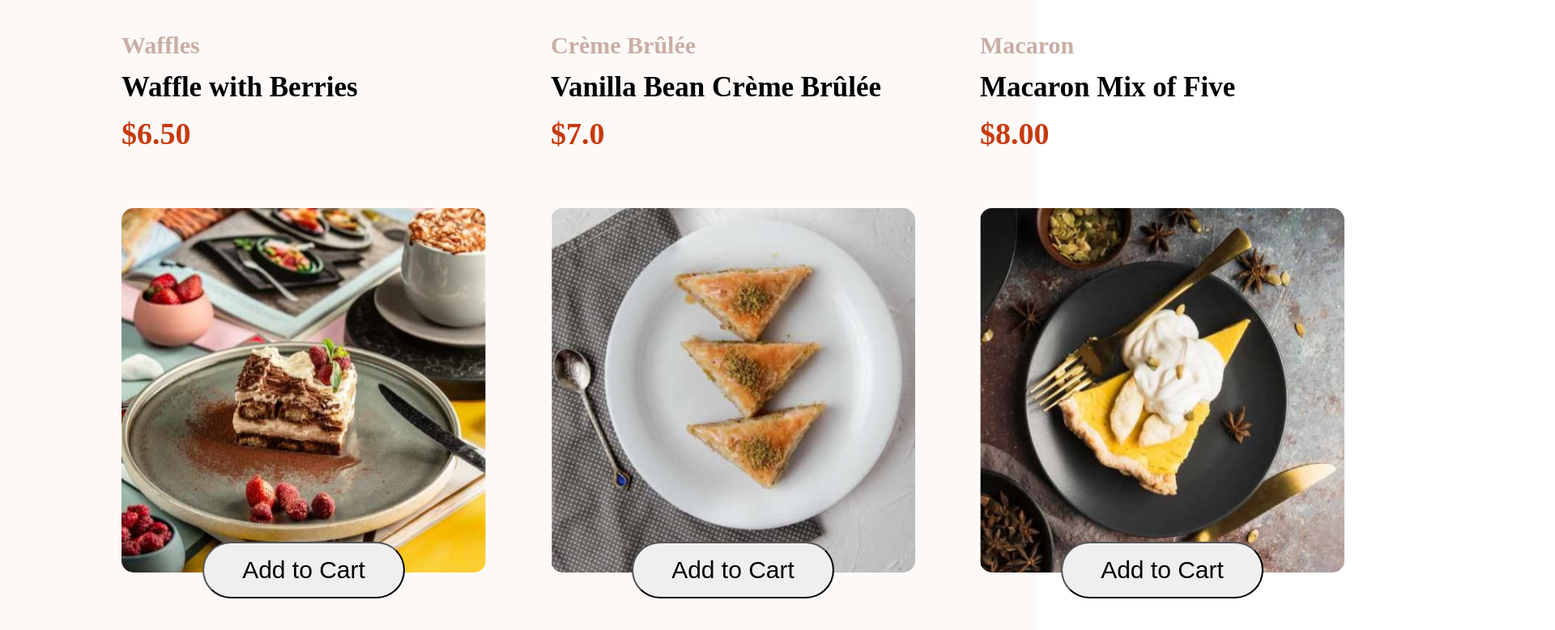
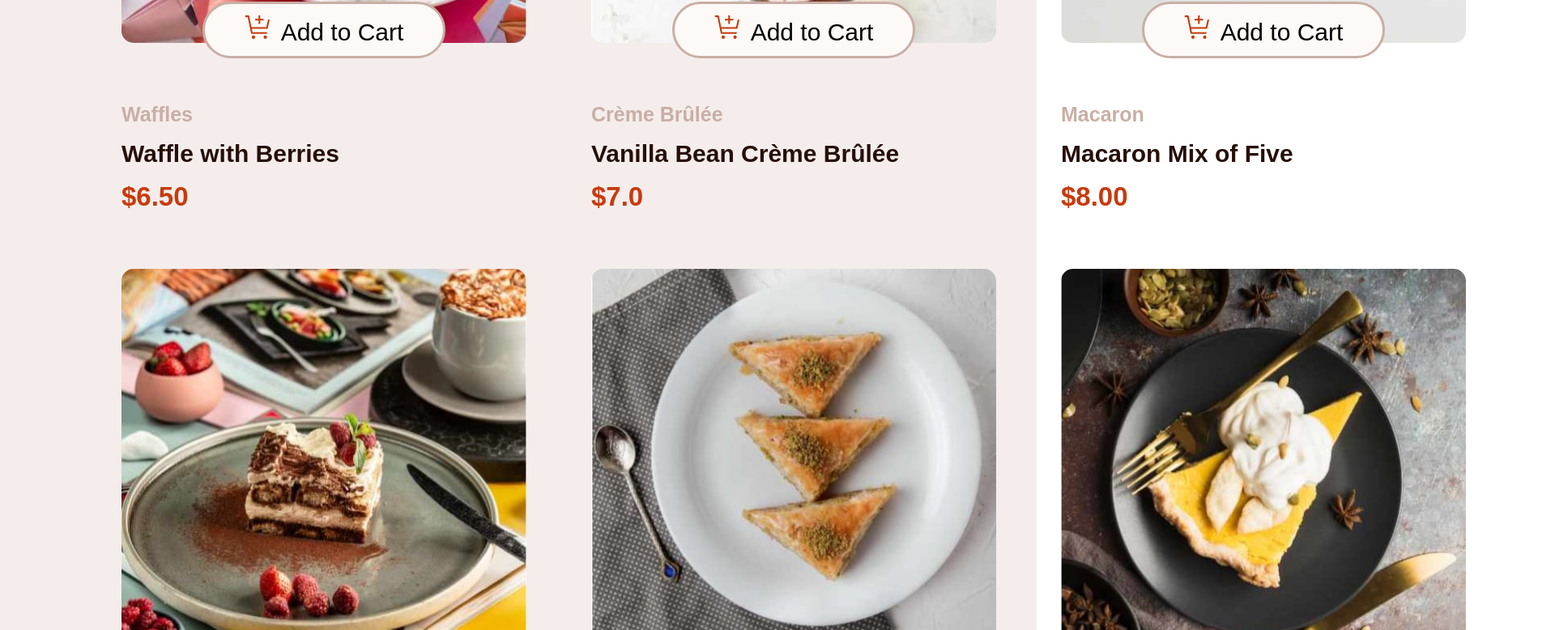
Before and after one commit to AniDivine/Product-Cart, a plain HTML site: page index.html in a window 1280 px wide. Shown: the part 742-1520 px from the top of the page at 81% size, 1920 px wide, since content can reach past the window. Drawn offline with Linux system fonts and the light colour scheme.

Commit message:
more on grid
Grid design

```diff
--- a/index.html
+++ b/index.html
@@ -19,63 +19,63 @@
         <div class="cart-items">
           <div class="dessert-card">
             <img src="./assets/images/image-waffle-desktop.jpg" class="dessert-img" alt="">
-            <button><img src="" alt=""><span>Add to Cart</span></button>
+            <button><img src="./assets/images/icon-add-to-cart.svg" alt=""><span>Add to Cart</span></button>
             <h3 class="dessert-nick">Waffles</h3>
             <h3 class="dessert-name">Waffle with Berries</h3>
             <h3 class="price">$6.50</h3>
             </div>
           <div class="dessert-card">
             <img src="./assets/images/image-creme-brulee-desktop.jpg" class="dessert-img" alt="">
-            <button><img src="" alt=""><span>Add to Cart</span></button>
+            <button><img src="./assets/images/icon-add-to-cart.svg" alt=""><span>Add to Cart</span></button>
             <h3 class="dessert-nick">Crème Brûlée</h3>
             <h3 class="dessert-name">Vanilla Bean Crème Brûlée</h3>
             <h3 class="price">$7.0</h3>
           </div>
           <div class="dessert-card">
             <img src="./assets/images/image-macaron-desktop.jpg" class="dessert-img" alt="">
-            <button><img src="" alt=""><span>Add to Cart</span></button>
+            <button><img src="./assets/images/icon-add-to-cart.svg" alt=""><span>Add to Cart</span></button>
             <h3 class="dessert-nick">Macaron</h3>
             <h3 class="dessert-name">Macaron Mix of Five</h3>
             <h3 class="price">$8.00</h3>
           </div>
           <div class="dessert-card">
             <img src="./assets/images/image-tiramisu-desktop.jpg" class="dessert-img" alt="">
-            <button><img src="" alt=""><span>Add to Cart</span></button>
+            <button><img src="./assets/images/icon-add-to-cart.svg" alt=""><span>Add to Cart</span></button>
             <h3 class="dessert-nick">Tiramisu</h3>
             <h3 class="dessert-name">Classic Tiramisu</h3>
             <h3 class="price">$5.50</h3>
           </div>
           <div class="dessert-card">
             <img src="./assets/images/image-baklava-desktop.jpg" class="dessert-img" alt="">
-            <button><img src="" alt=""><span>Add to Cart</span></button>
+            <button><img src="./assets/images/icon-add-to-cart.svg" alt=""><span>Add to Cart</span></button>
             <h3 class="dessert-nick">Baklava</h3>
             <h3 class="dessert-name">Pistachio Baklava</h3>
             <h3 class="price">$4.00</h3>
           </div>
           <div class="dessert-card">
             <img src="./assets/images/image-meringue-desktop.jpg" class="dessert-img" alt="">
-            <button><img src="" alt=""><span>Add to Cart</span></button>
+            <button><img src="./assets/images/icon-add-to-cart.svg" alt=""><span>Add to Cart</span></button>
             <h3 class="dessert-nick">Pie</h3>
             <h3 class="dessert-name">Lemon Meringue Pie</h3>
             <h3 class="price">$5.00</h3>
           </div>
           <div class="dessert-card">
             <img src="./assets/images/image-cake-desktop.jpg" class="dessert-img" alt="">
-            <button><img src="" alt=""><span>Add to Cart</span></button>
+            <button><img src="./assets/images/icon-add-to-cart.svg" alt=""><span>Add to Cart</span></button>
             <h3 class="dessert-nick">Cake</h3>
             <h3 class="dessert-name">Red Velvet Cake</h3>
             <h3 class="price">$4.50</h3>
           </div>
           <div class="dessert-card">
             <img src="./assets/images/image-brownie-desktop.jpg" class="dessert-img" alt="">
-            <button><img src="" alt=""><span>Add to Cart</span></button>
+            <button><img src="./assets/images/icon-add-to-cart.svg" alt=""><span>Add to Cart</span></button>
             <h3 class="dessert-nick">Brownie</h3>
             <h3 class="dessert-name">Salted Caramel Brownie</h3>
             <h3 class="price">$4.50</h3>
           </div>
           <div class="dessert-card">
             <img src="./assets/images/image-panna-cotta-desktop.jpg" class="dessert-img" alt="">
-            <button><img src="" alt=""><span>Add to Cart</span></button>
+            <button><img src="./assets/images/icon-add-to-cart.svg" alt=""><span>Add to Cart</span></button>
             <h3 class="dessert-nick">Panna Cotta</h3>
             <h3 class="dessert-name">Vanilla Panna Cotta</h3>
             <h3 class="price">$6.50</h3>
--- a/styles.css
+++ b/styles.css
@@ -2,20 +2,22 @@
     margin: 0;
     padding: 0;
     box-sizing: border-box;
+    font-family: "Red Hat Text", sans-serif;
 }
 .container{
     display: flex;
-    background: hsl(20, 50%, 98%);
+    background: hsl(13, 31%, 94%);
     justify-content: space-between;
     padding: 150px;
 }
 .left-cart h1{
     margin-bottom: 70px;
     font-weight: 700;
+    font-size: 65px;
 }
 .cart-items{
     display: grid;
-    grid-template-columns: repeat(3, 0.8fr);
+    grid-template-columns: repeat(3, 0.7fr);
     grid-template-rows: repeat(3, 1fr);
 }
 .dessert-card{
@@ -24,31 +26,49 @@
     position: relative;
 }
 .dessert-img{
-    width: 450px;
+    width: 500px;
     border-radius: 15px;
-    height: 450px;
+    height: 500px;
 }
 .dessert-nick {
-    font-size: 30px;
+    font-size: 25px;
     color: hsl(14, 25%, 72%);
     padding-top: 70px;
 }
 .dessert-name {
-    font-size: 35px;
-    padding: 15px 0;
+    font-size: 30px;
+    padding: 17px 0;
+    color: hsl(14, 65%, 9%);
 }
 .price{
-    font-size: 38px;
+    font-size: 33px;
     color: hsl(14, 86%, 42%);
     padding-bottom: 70px;
 }
 .dessert-card button{
     border-radius: 50px;
-    width: 250px;
+    width: 300px;
     height: 70px;
     font-size: 30px;
     position: absolute;
     bottom: 260px;
     z-index: 1;
     left: 100px;
+    cursor: pointer;
+    border: 3px solid hsl(14, 25%, 72%);
+    background: hsl(20, 50%, 98%);
 }
+button img{
+    width: 35px;
+    margin-right: 10px;
+}
+button span{
+    margin-bottom: 12px;
+    font-size: 30px;
+}
+.dessert-card button:hover{
+    color: hsl(14, 86%, 42%);
+    border-color: hsl(14, 86%, 42%);
+    width: 305px;
+    height: 75px;
+}
```
